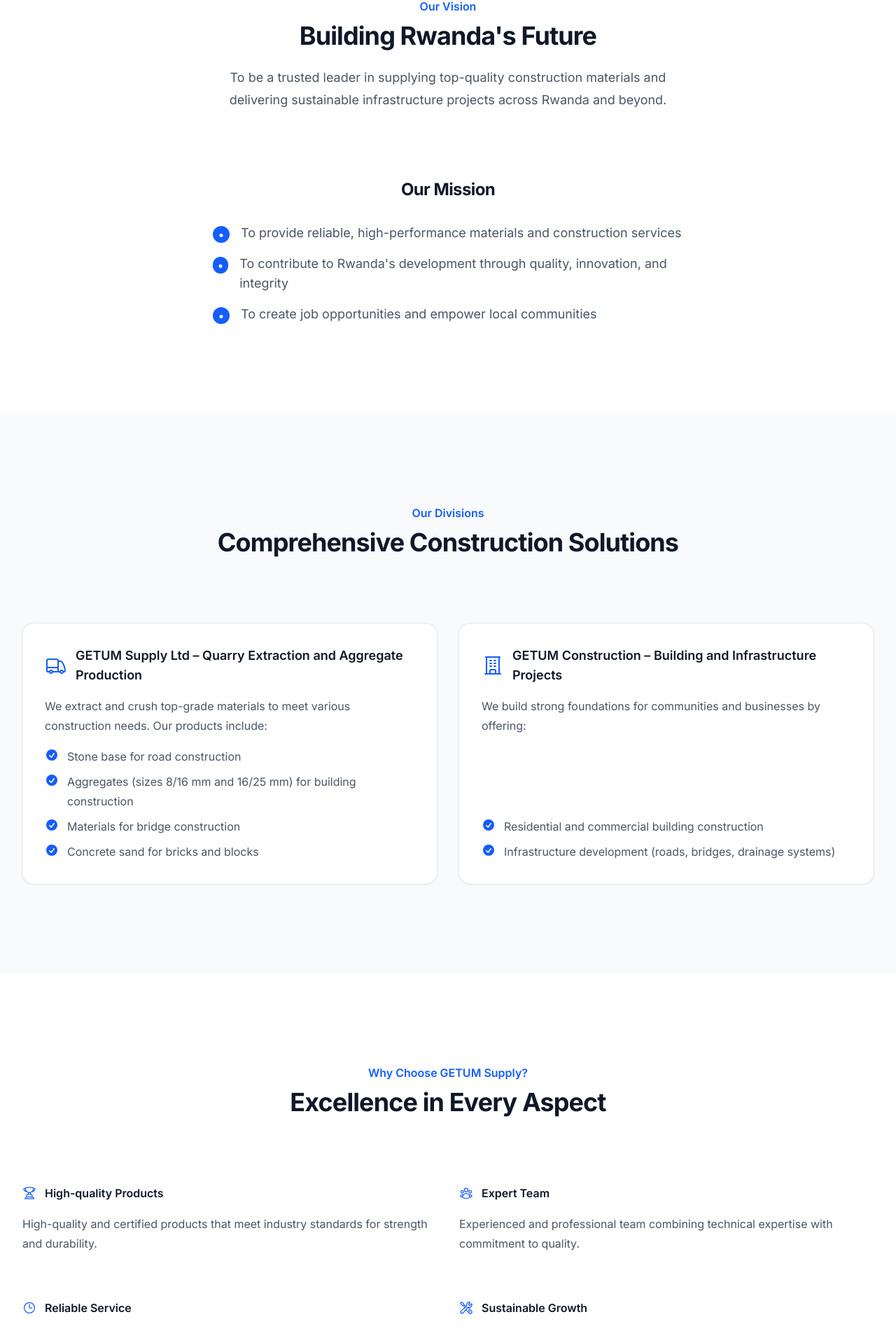
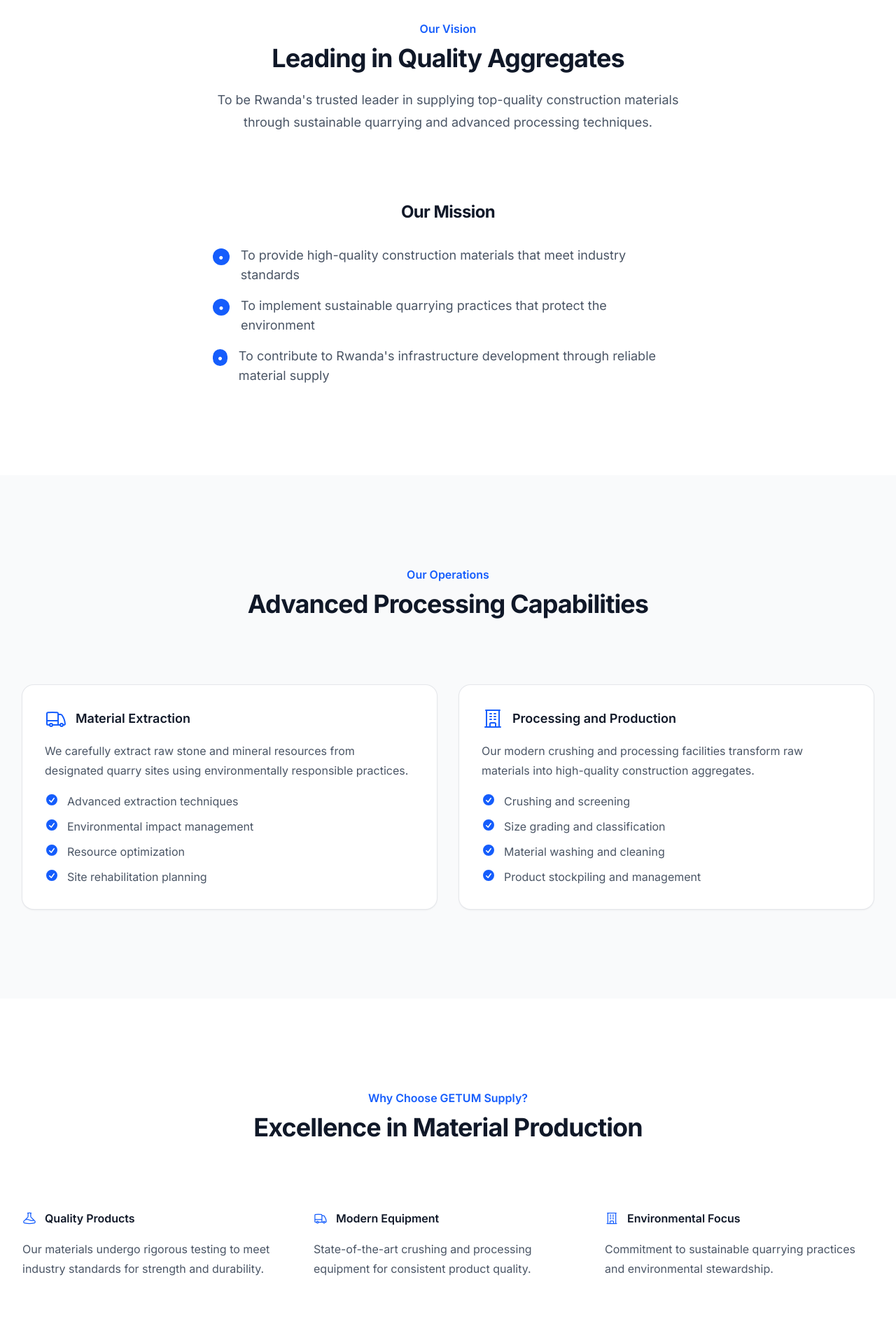
Before and after one commit to mig-Rwa/construction-getum, a Next.js app: page /about in a window 1280 px wide. Shown: the part 713-2618 px from the top of the page at 70% size. Built offline with nearby package versions, Linux system fonts and the light colour scheme.

Commit message:
Update: Refocus About page content on quarry extraction and aggregate production

```diff
--- a/src/app/about/page.tsx
+++ b/src/app/about/page.tsx
@@ -1,51 +1,48 @@
 import Navbar from '../../components/Navbar';
 import Footer from '../../components/Footer';
-import { UserGroupIcon, TrophyIcon, BuildingOfficeIcon, TruckIcon, WrenchScrewdriverIcon, ClockIcon } from '@heroicons/react/24/outline';
+import { TruckIcon, BeakerIcon, BuildingOfficeIcon } from '@heroicons/react/24/outline';
 import Image from 'next/image';
 
 const divisions = [
   {
-    name: 'GETUM Supply Ltd – Quarry Extraction and Aggregate Production',
-    description: 'We extract and crush top-grade materials to meet various construction needs. Our products include:',
+    name: 'Material Extraction',
+    description: 'We carefully extract raw stone and mineral resources from designated quarry sites using environmentally responsible practices.',
     icon: TruckIcon,
     products: [
-      'Stone base for road construction',
-      'Aggregates (sizes 8/16 mm and 16/25 mm) for building construction',
-      'Materials for bridge construction',
-      'Concrete sand for bricks and blocks'
+      'Advanced extraction techniques',
+      'Environmental impact management',
+      'Resource optimization',
+      'Site rehabilitation planning'
     ]
   },
   {
-    name: 'GETUM Construction – Building and Infrastructure Projects',
-    description: 'We build strong foundations for communities and businesses by offering:',
+    name: 'Processing and Production',
+    description: 'Our modern crushing and processing facilities transform raw materials into high-quality construction aggregates.',
     icon: BuildingOfficeIcon,
     products: [
-      'Residential and commercial building construction',
-      'Infrastructure development (roads, bridges, drainage systems)'
+      'Crushing and screening',
+      'Size grading and classification',
+      'Material washing and cleaning',
+      'Product stockpiling and management'
     ]
   }
 ];
 
 const whyChooseUs = [
   {
-    name: 'High-quality Products',
-    description: 'High-quality and certified products that meet industry standards for strength and durability.',
-    icon: TrophyIcon,
+    name: 'Quality Products',
+    description: 'Our materials undergo rigorous testing to meet industry standards for strength and durability.',
+    icon: BeakerIcon,
   },
   {
-    name: 'Expert Team',
-    description: 'Experienced and professional team combining technical expertise with commitment to quality.',
-    icon: UserGroupIcon,
+    name: 'Modern Equipment',
+    description: 'State-of-the-art crushing and processing equipment for consistent product quality.',
+    icon: TruckIcon,
   },
   {
-    name: 'Reliable Service',
-    description: 'On-time delivery and reliable service you can count on.',
-    icon: ClockIcon,
-  },
-  {
-    name: 'Sustainable Growth',
-    description: 'Commitment to sustainability and community growth through our operations.',
-    icon: WrenchScrewdriverIcon,
+    name: 'Environmental Focus',
+    description: 'Commitment to sustainable quarrying practices and environmental stewardship.',
+    icon: BuildingOfficeIcon,
   }
 ];
 
@@ -81,7 +78,7 @@
           <div className="mx-auto max-w-2xl lg:mx-0">
             <h2 className="text-4xl font-bold tracking-tight text-white sm:text-6xl">About Us</h2>
             <p className="mt-6 text-lg leading-8 text-gray-300">
-              At GETUM Supply, we are dedicated to delivering high-quality materials and exceptional construction services. With expertise in quarry extraction, aggregate production, and infrastructure development, we support Rwanda&apos;s growth through reliable and sustainable solutions.
+              At GETUM Supply, we are dedicated to delivering high-quality construction materials through expert quarry extraction and aggregate production. With advanced processing capabilities and strict quality control, we support Rwanda&apos;s infrastructure development with reliable and sustainable material solutions.
             </p>
           </div>
         </div>
@@ -93,10 +90,10 @@
           <div className="mx-auto max-w-2xl lg:text-center">
             <h2 className="text-base font-semibold leading-7 text-blue-600">Our Vision</h2>
             <p className="mt-2 text-3xl font-bold tracking-tight text-gray-900 sm:text-4xl">
-              Building Rwanda&apos;s Future
+              Leading in Quality Aggregates
             </p>
             <p className="mt-6 text-lg leading-8 text-gray-600">
-              To be a trusted leader in supplying top-quality construction materials and delivering sustainable infrastructure projects across Rwanda and beyond.
+              To be Rwanda&apos;s trusted leader in supplying top-quality construction materials through sustainable quarrying and advanced processing techniques.
             </p>
           </div>
           <div className="mx-auto mt-16 max-w-2xl sm:mt-20 lg:mt-24">
@@ -104,28 +101,28 @@
             <ul className="space-y-4">
               <li className="flex items-start">
                 <span className="h-6 w-6 mt-1 flex items-center justify-center rounded-full bg-blue-600 text-white">•</span>
-                <span className="ml-4 text-lg text-gray-600">To provide reliable, high-performance materials and construction services</span>
+                <span className="ml-4 text-lg text-gray-600">To provide high-quality construction materials that meet industry standards</span>
               </li>
               <li className="flex items-start">
                 <span className="h-6 w-6 mt-1 flex items-center justify-center rounded-full bg-blue-600 text-white">•</span>
-                <span className="ml-4 text-lg text-gray-600">To contribute to Rwanda&apos;s development through quality, innovation, and integrity</span>
+                <span className="ml-4 text-lg text-gray-600">To implement sustainable quarrying practices that protect the environment</span>
               </li>
               <li className="flex items-start">
                 <span className="h-6 w-6 mt-1 flex items-center justify-center rounded-full bg-blue-600 text-white">•</span>
-                <span className="ml-4 text-lg text-gray-600">To create job opportunities and empower local communities</span>
+                <span className="ml-4 text-lg text-gray-600">To contribute to Rwanda&apos;s infrastructure development through reliable material supply</span>
               </li>
             </ul>
           </div>
         </div>
       </div>
 
-      {/* Divisions Section */}
+      {/* Operations Section */}
       <div className="bg-gray-50 py-24 sm:py-32">
         <div className="mx-auto max-w-7xl px-6 lg:px-8">
           <div className="mx-auto max-w-2xl lg:text-center">
-            <h2 className="text-base font-semibold leading-7 text-blue-600">Our Divisions</h2>
+            <h2 className="text-base font-semibold leading-7 text-blue-600">Our Operations</h2>
             <p className="mt-2 text-3xl font-bold tracking-tight text-gray-900 sm:text-4xl">
-              Comprehensive Construction Solutions
+              Advanced Processing Capabilities
             </p>
           </div>
           <div className="mx-auto mt-16 max-w-2xl sm:mt-20 lg:mt-24 lg:max-w-none">
@@ -162,11 +159,11 @@
           <div className="mx-auto max-w-2xl lg:text-center">
             <h2 className="text-base font-semibold leading-7 text-blue-600">Why Choose GETUM Supply?</h2>
             <p className="mt-2 text-3xl font-bold tracking-tight text-gray-900 sm:text-4xl">
-              Excellence in Every Aspect
+              Excellence in Material Production
             </p>
           </div>
           <div className="mx-auto mt-16 max-w-2xl sm:mt-20 lg:mt-24 lg:max-w-none">
-            <dl className="grid max-w-xl grid-cols-1 gap-x-8 gap-y-16 lg:max-w-none lg:grid-cols-2">
+            <dl className="grid max-w-xl grid-cols-1 gap-x-8 gap-y-16 lg:max-w-none lg:grid-cols-3">
               {whyChooseUs.map((value) => (
                 <div key={value.name} className="flex flex-col">
                   <dt className="flex items-center gap-x-3 text-base font-semibold leading-7 text-gray-900">
```
